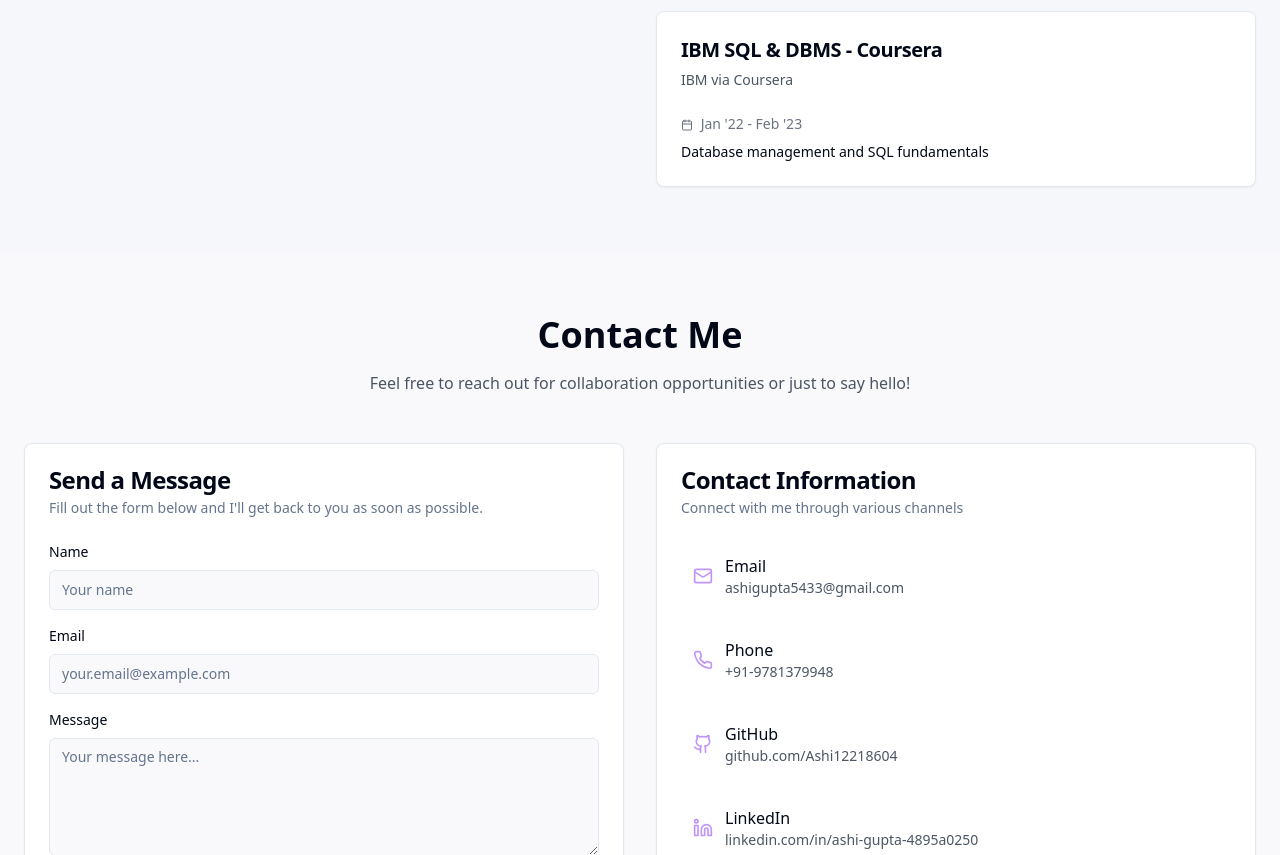
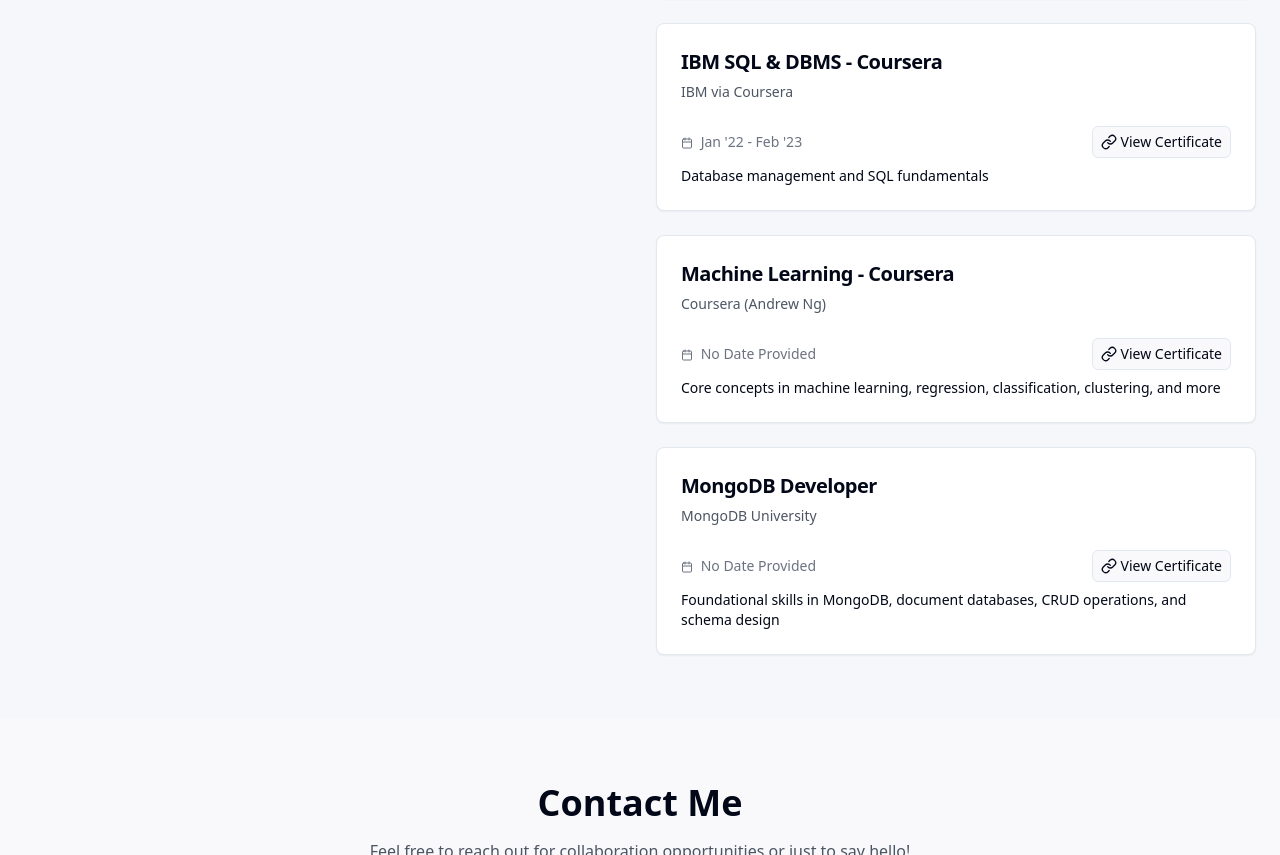
Before and after one commit to Ashi12218604/ashi-gupta-showcase-folio, a React (Vite) app: page / in a window 1280 px wide. Shown: the part 2926-3781 px from the top of the page. Built offline with nearby package versions, Linux system fonts and the light colour scheme.

Commit message:
Add certificate links
Add links to the user's certificates.

```diff
--- a/src/components/Education.tsx
+++ b/src/components/Education.tsx
@@ -1,6 +1,7 @@
 
 import { Card, CardContent, CardDescription, CardHeader, CardTitle } from "@/components/ui/card";
-import { GraduationCap, Calendar } from "lucide-react";
+import { GraduationCap, Calendar, Link as LinkIcon } from "lucide-react";
+import { Button } from "@/components/ui/button";
 
 const Education = () => {
   const education = [
@@ -30,26 +31,44 @@ const Education = () => {
       name: "Programming Pathshala - Renaissance",
       issuer: "Programming Pathshala",
       period: "Nov '22 - Jan '23",
-      description: "Learned advanced data structures and algorithms, enhancing troubleshooting skills"
+      description: "Learned advanced data structures and algorithms, enhancing troubleshooting skills",
+      link: "https://certificates.programmingpathshala.com/v1/doc?id=f23d75d9f375fda86b5cd25218da51d48828fe5d018d18ecf24c6c9712d823a1"
     },
     {
       name: "Tableau Mastery",
       issuer: "Job Aid Learnings",
       period: "Jun '22 - Jul '23",
       description: "Advanced data visualization skills using Tableau, creating interactive and insightful dashboards for data analysis"
+      // No link provided
     },
     {
       name: "Natural Language Processing - Infosys Springboard",
       issuer: "Infosys",
       period: "Feb '22 - Mar '23",
       description: "NLP fundamentals and applications"
+      // No link provided
     },
     {
       name: "IBM SQL & DBMS - Coursera",
       issuer: "IBM via Coursera",
       period: "Jan '22 - Feb '23",
-      description: "Database management and SQL fundamentals"
+      description: "Database management and SQL fundamentals",
+      link: "https://www.coursera.org/account/accomplishments/certificate/NIOODDFLNY6R"
     },
+    {
+      name: "Machine Learning - Coursera",
+      issuer: "Coursera (Andrew Ng)",
+      period: "No Date Provided",
+      description: "Core concepts in machine learning, regression, classification, clustering, and more",
+      link: "https://www.coursera.org/account/accomplishments/certificate/MA1QKY6HSBP4"
+    },
+    {
+      name: "MongoDB Developer",
+      issuer: "MongoDB University",
+      period: "No Date Provided",
+      description: "Foundational skills in MongoDB, document databases, CRUD operations, and schema design",
+      link: "https://learn.mongodb.com/c/hUUsZcLxQdO1uu6yPIa8UQ"
+    }
   ];
 
   return (
@@ -110,6 +129,23 @@ const Education = () => {
                       <span className="text-sm text-gray-500 dark:text-gray-400">
                         <Calendar className="h-3 w-3 inline mr-1" /> {item.period}
                       </span>
+                      {item.link && (
+                        <Button
+                          asChild
+                          size="sm"
+                          variant="outline"
+                          className="ml-2 flex items-center gap-1 px-2 py-1 h-8"
+                        >
+                          <a
+                            href={item.link}
+                            target="_blank"
+                            rel="noopener noreferrer"
+                          >
+                            <LinkIcon className="h-4 w-4" />
+                            View Certificate
+                          </a>
+                        </Button>
+                      )}
                     </div>
                     <p className="text-sm">{item.description}</p>
                   </CardContent>
```
